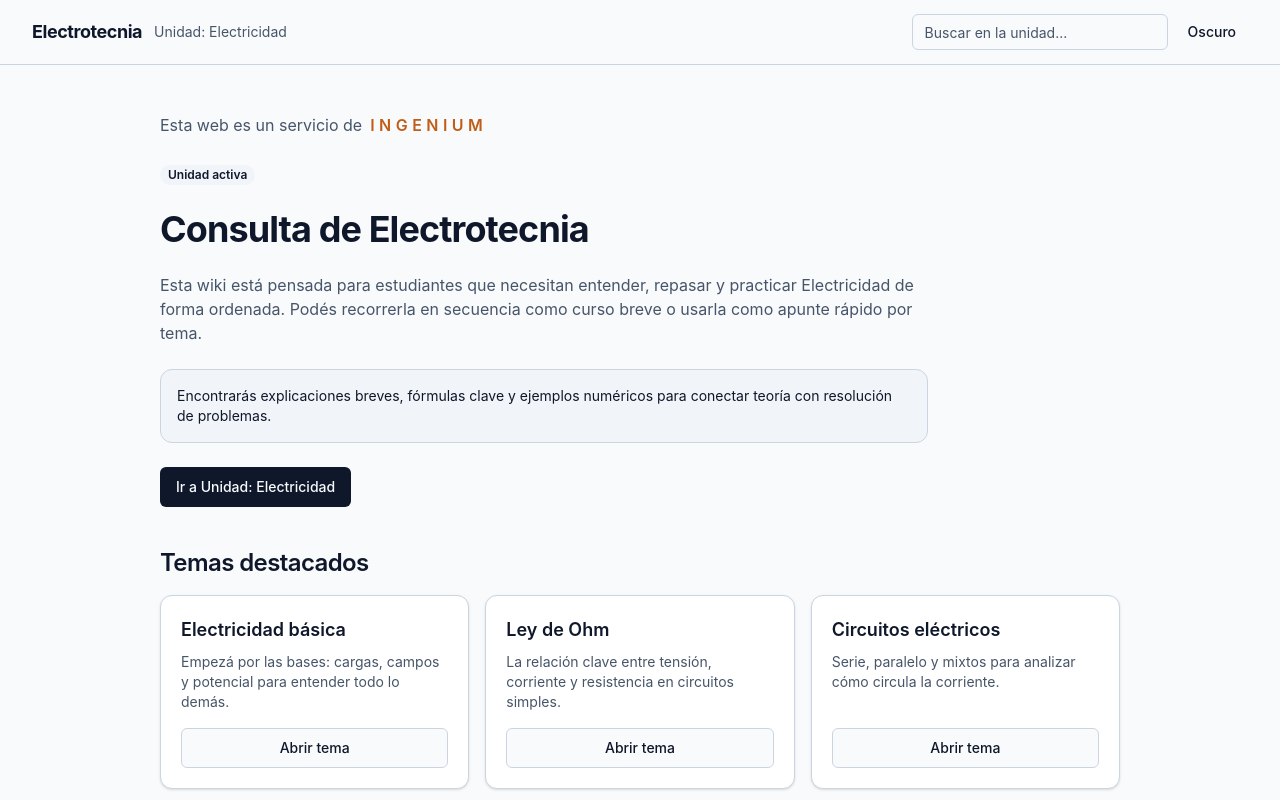
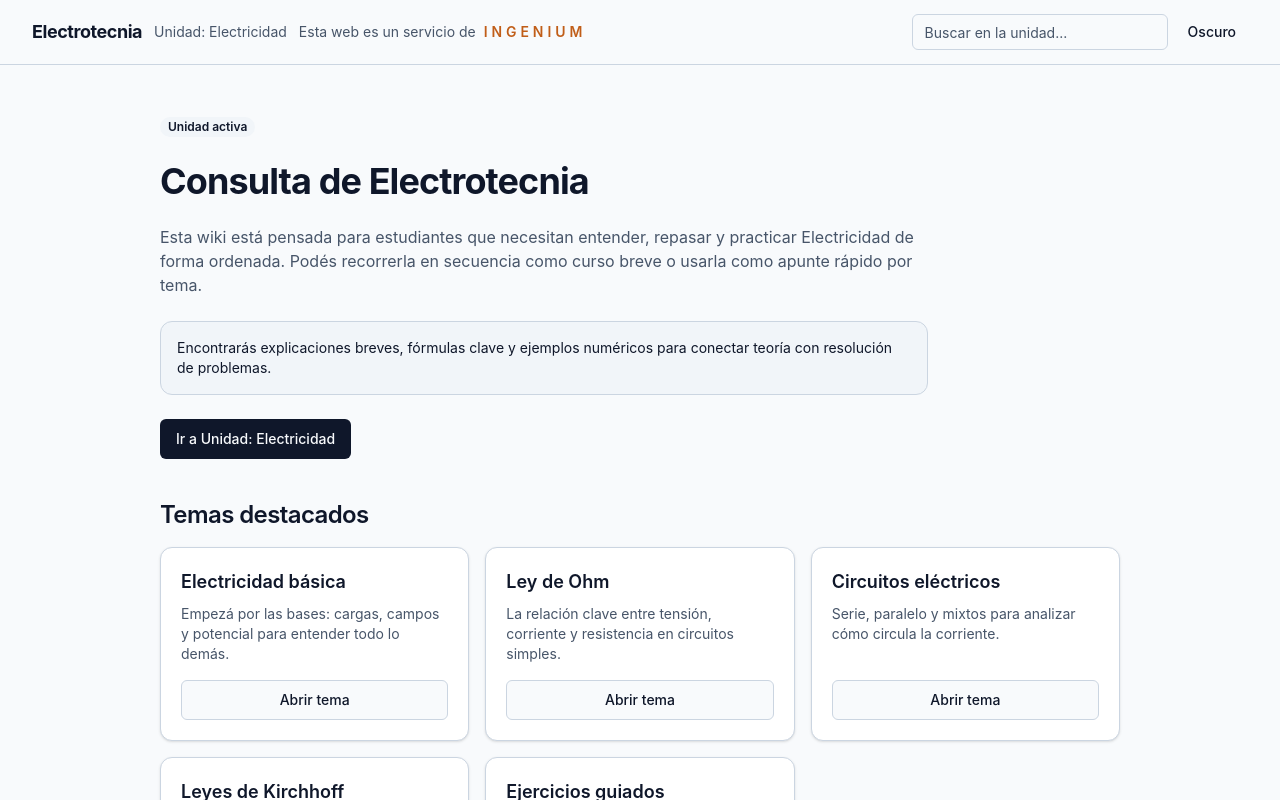
Before and after one commit to Teksi75/electrotecnia-web-next, a Next.js app: page / in a window 1280 px wide. Shown: the top 800 px of the page. Built offline with nearby package versions, Linux system fonts and the light colour scheme; no server answers.

Commit message:
header: persist Ingenium service link across navigation

```diff
--- a/src/app/page.tsx
+++ b/src/app/page.tsx
@@ -56,10 +56,6 @@ export default function HomePage() {
   return (
     <main className="mx-auto w-full max-w-5xl space-y-10 px-4 py-12 sm:px-6 lg:px-8">
       <section className="space-y-6">
-        <p className="text-sm text-muted-foreground sm:text-base">
-          Esta web es un servicio de
-          <span className="ml-2 inline-block font-semibold tracking-[0.28em] text-amber-700/90">INGENIUM</span>
-        </p>
         <Badge>Unidad activa</Badge>
         <h1 className="text-3xl font-bold tracking-tight sm:text-4xl">Consulta de Electrotecnia</h1>
         <p className="max-w-3xl text-muted-foreground">
--- a/src/components/layout/Header.tsx
+++ b/src/components/layout/Header.tsx
@@ -20,6 +20,17 @@ export async function Header() {
             Unidad: Electricidad
           </Link>
         </nav>
+        <p className="hidden text-sm text-muted-foreground lg:block">
+          Esta web es un servicio de
+          <Link
+            href="https://ingenium-web.vercel.app/"
+            target="_blank"
+            rel="noreferrer"
+            className="ml-2 inline-block font-semibold tracking-[0.28em] text-amber-700/90 hover:text-amber-600"
+          >
+            INGENIUM
+          </Link>
+        </p>
         <div className="ml-auto flex items-center gap-2">
           <SearchBox items={searchIndex} />
           <ThemeToggle />
```
